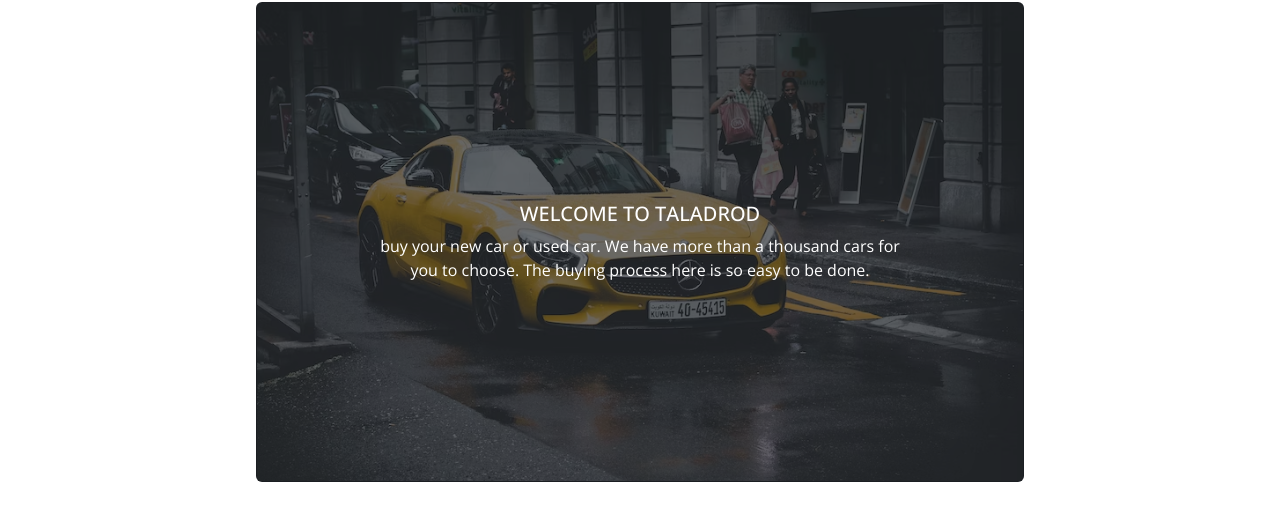
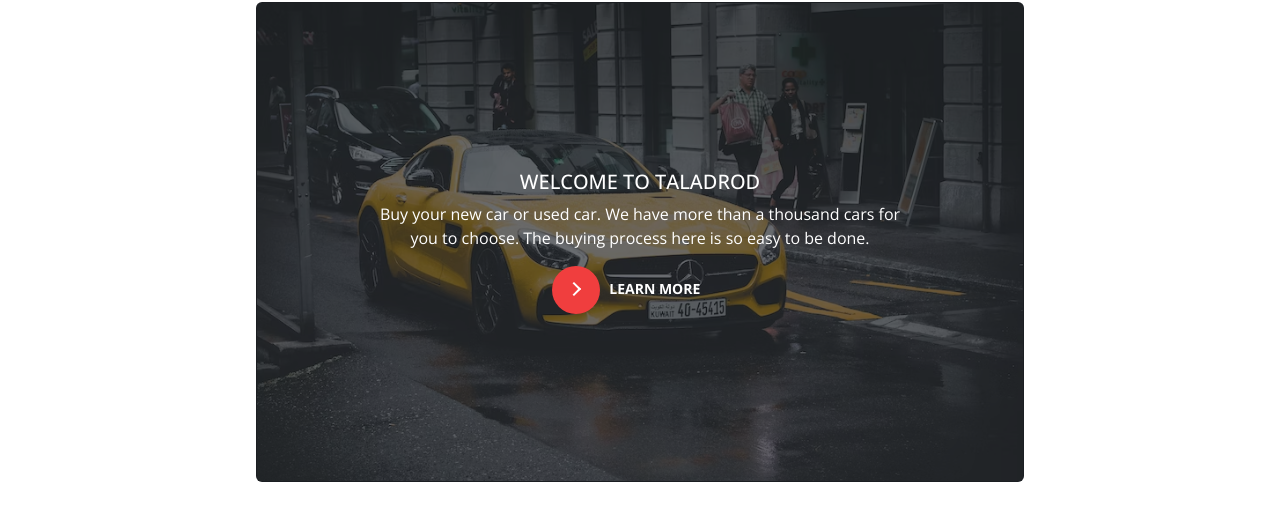
Before and after one commit to brunogs97/taladrod, a plain HTML site: page index.html in a window 1280 px wide. Shown: the part 98-618 px from the top of the page. Drawn offline with nearby package versions, Linux system fonts and the light colour scheme.

Commit message:
:lipstick: feat: estilização no botão dentro do banner

```diff
--- a/assets/css/banner.css
+++ b/assets/css/banner.css
@@ -13,3 +13,7 @@
     color: var(--branco);
     opacity: 1;
 }
+
+.card-text {
+    font-weight: 300;
+}
--- /dev/null
+++ b/assets/css/buttons.css
@@ -0,0 +1,88 @@
+.learn-more {
+    position: relative;
+    display: inline-block;
+    cursor: pointer;
+    outline: none;
+    border: 0;
+    vertical-align: middle;
+    text-decoration: none;
+    background: transparent;
+    padding: 0;
+    font-size: 14px;
+}
+
+button.learn-more {
+    width: 11rem;
+    height: auto;
+}
+
+button.learn-more .circle {
+    transition: all 0.45s cubic-bezier(0.65, 0, 0.076, 1);
+    position: relative;
+    display: block;
+    margin: 0;
+    width: 3rem;
+    height: 3rem;
+    background: var(--vermelho-forte);
+    border-radius: 1.625rem;
+}
+
+button.learn-more .circle .icon {
+    transition: all 0.45s cubic-bezier(0.65, 0, 0.076, 1);
+    position: absolute;
+    top: 0;
+    bottom: 0;
+    margin: auto;
+    background: #fff;
+    font-size: 12px;
+}
+
+button.learn-more .circle .icon.arrow {
+    transition: all 0.45s cubic-bezier(0.65, 0, 0.076, 1);
+    left: 0.625rem;
+    width: 1.125rem;
+    height: 0.125rem;
+    background: none;
+    font-size: 12px;
+}
+
+button.learn-more .circle .icon.arrow::before {
+    position: absolute;
+    content: "";
+    top: -0.29rem;
+    right: 0.0625rem;
+    width: 0.625rem;
+    height: 0.625rem;
+    border-top: 0.125rem solid #fff;
+    border-right: 0.125rem solid #fff;
+    transform: rotate(45deg);
+}
+
+button.learn-more .button-text {
+    transition: all 0.45s cubic-bezier(0.65, 0, 0.076, 1);
+    position: absolute;
+    top: 0;
+    left: 0;
+    right: 0;
+    bottom: 0;
+    padding: 0.75rem 0;
+    margin: 0 0 0 1.85rem;
+    color: var(--branco);
+    font-weight: 700;
+    line-height: 1.6;
+    text-align: center;
+    text-transform: uppercase;
+}
+
+button:hover .circle {
+    width: 100%;
+}
+
+button:hover .circle .icon.arrow {
+    background: #fff;
+    transform: translate(1rem, 0);
+}
+
+button:hover .button-text {
+    color: #fff;
+}
--- a/assets/css/style.css
+++ b/assets/css/style.css
@@ -2,6 +2,7 @@
 @import url('header.css');
 @import url('navbar.css');
 @import url('banner.css');
+@import url('buttons.css');
 
 
 :root {
--- a/index.html
+++ b/index.html
@@ -34,7 +34,7 @@
         <span class="logo">TALADRod</span>
         <ul class="nav justify-content-center">
             <li class="nav-item">
-                <a class="nav-link active" aria-current="page" href="#">Home</a>
+                <a class="nav-link active" href="#">Home</a>
             </li>
             <li class="nav-item">
                 <a class="nav-link" href="#">Find Vehicle</a>
@@ -65,9 +65,15 @@
         <div class="card-img-overlay text-center d-flex justify-content-center flex-column align-items-center">
             <h5 class="card-title">WELCOME TO TALADROD</h5>
             <p class="card-text w-75">
-                buy your new car or used car. We have more than a thousand
+                Buy your new car or used car. We have more than a thousand
                 cars for you to choose. The buying process here is so easy to be done.
             </p>
+            <button class="learn-more">
+                <span class="circle" aria-hidden="true">
+                    <span class="icon arrow"></span>
+                </span>
+                <span class="button-text">Learn More</span>
+            </button>
         </div>
     </div>
 
```
